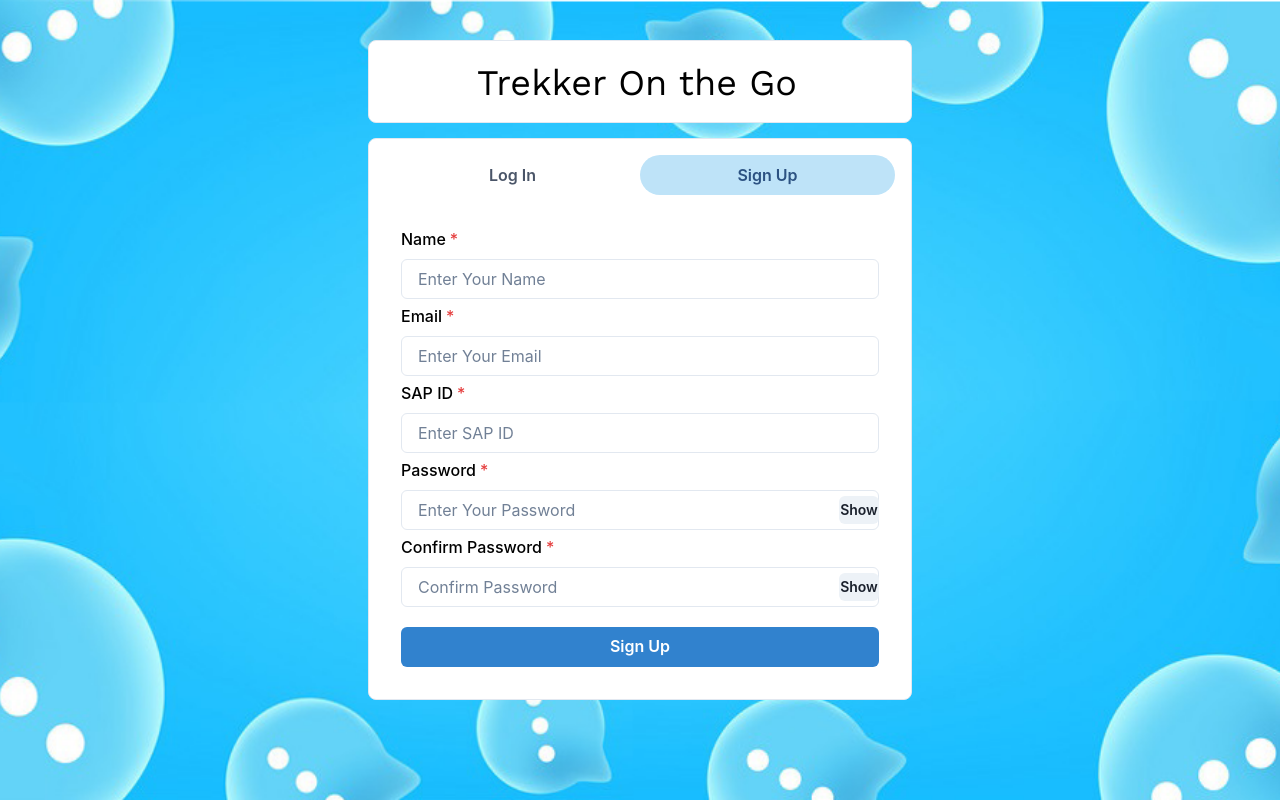
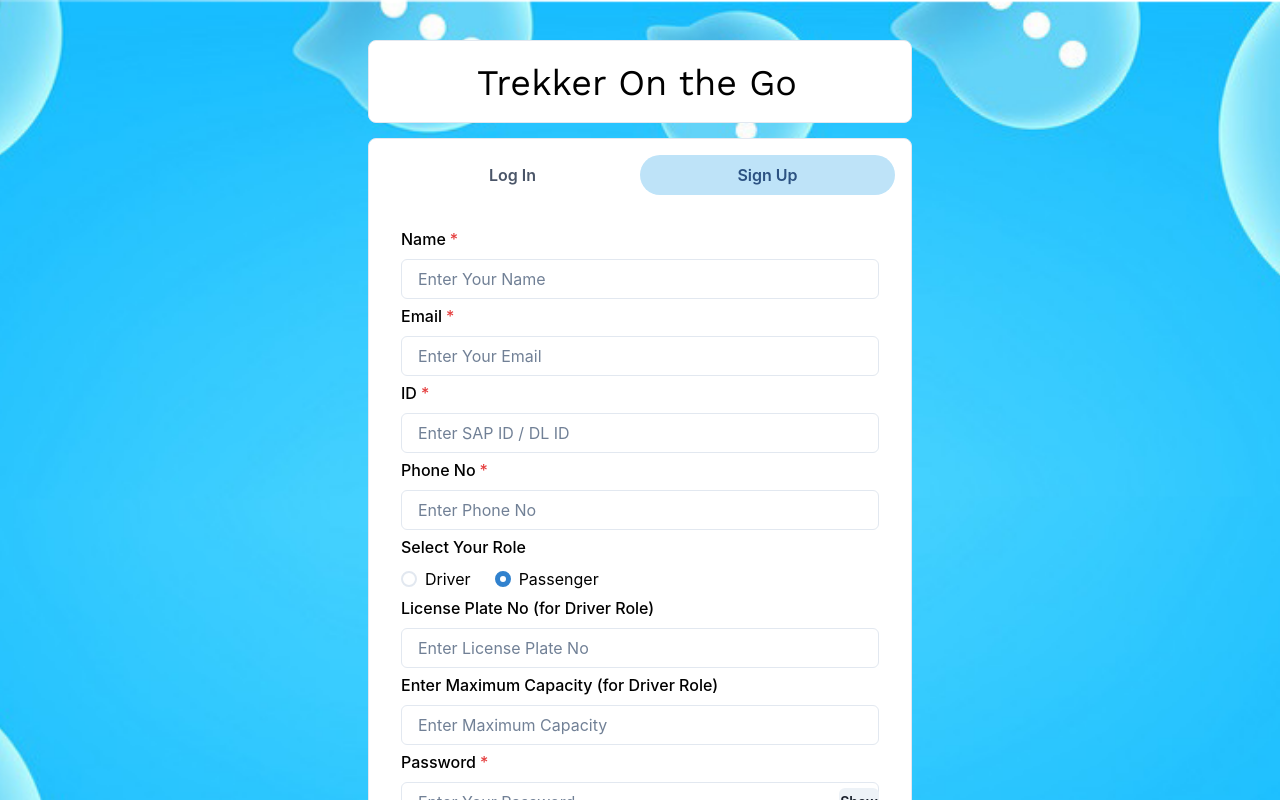
Before and after one commit to DivyaDarshanTiwari/Trekker-On-the-Go, a React (Create React App) app in the folder frontend/: page / in a window 1280 px wide. Both pictures are taken after a click on the tab "Sign Up". Shown: the top 800 px of the page. Built offline with nearby package versions, Linux system fonts and the light colour scheme.

Commit message:
Signup form made according to database schema

```diff
--- a/frontend/src/components/Authentication/Signup.js
+++ b/frontend/src/components/Authentication/Signup.js
@@ -1,11 +1,26 @@
-import { Button, FormControl, FormLabel, Input, InputGroup, InputRightElement, VStack } from '@chakra-ui/react'
-import React, { useState } from 'react'
+import {
+  Button,
+  FormControl,
+  FormLabel,
+  HStack,
+  Input,
+  InputGroup,
+  InputRightElement,
+  Radio,
+  RadioGroup,
+  VStack,
+} from "@chakra-ui/react";
+import React, { useState } from "react";
 
 const Signup = () => {
   const [show, setShow] = useState(false);
   const [name, setName] = useState();
   const [email, setEmail] = useState();
-    const [sapid, setSapid] = useState();
+  const [id, setId] = useState();
+  const [phone, setPhone] = useState();
+  const [role, setRole] = useState();
+  const [license, setLicense] = useState();
+  const [capacity, setCapacity] = useState();
   const [password, setPassword] = useState();
   const [confirmpassword, setConfirmpassword] = useState();
 
@@ -14,68 +29,105 @@ const Signup = () => {
   const submitHandler = () => {};
 
   return (
-        <VStack spacing={'5px'} color={'black'}>
-            <FormControl id='first-name' isRequired>
+    <VStack spacing={"5px"} color={"black"}>
+      <FormControl id="first-name" isRequired>
         <FormLabel>Name</FormLabel>
         <Input
-                    placeholder='Enter Your Name'
-                    onChange={(e)=>setName(e.target.value)}
+          placeholder="Enter Your Name"
+          onChange={(e) => setName(e.target.value)}
         />
       </FormControl>
-            <FormControl id='email' isRequired>
+      <FormControl id="email" isRequired>
         <FormLabel>Email</FormLabel>
         <Input
-                    placeholder='Enter Your Email'
-                    onChange={(e)=>setEmail(e.target.value)}
+          placeholder="Enter Your Email"
+          onChange={(e) => setEmail(e.target.value)}
         />
       </FormControl>
-            <FormControl id='sapid' isRequired>
-                <FormLabel>SAP ID</FormLabel>
+      <FormControl id="id" isRequired>
+        <FormLabel>ID</FormLabel>
         <Input
-                    placeholder='Enter SAP ID'
-                    onChange={(e)=>setSapid(e.target.value)}
+          placeholder="Enter SAP ID / DL ID"
+          onChange={(e) => setId(e.target.value)}
         />
       </FormControl>
-            <FormControl id='password' isRequired>
+      <FormControl id="phone" isRequired>
+        <FormLabel>Phone No</FormLabel>
+        <Input
+          placeholder="Enter Phone No"
+          onChange={(e) => setPhone(e.target.value)}
+        />
+      </FormControl>
+      {/* <FormControl id="role" isRequired>
+        <FormLabel>Role (Driver or Passenger)</FormLabel>
+        <Input
+          placeholder="Enter Role"
+          onChange={(e) => setRole(e.target.value)}
+        />
+      </FormControl> */}
+      <FormControl as={"fieldset"}>
+        <FormLabel as="legend">Select Your Role</FormLabel>
+        <RadioGroup defaultValue="Passenger">
+          <HStack spacing="24px">
+            <Radio value="Driver">Driver</Radio>
+            <Radio value="Passenger">Passenger</Radio>
+          </HStack>
+        </RadioGroup>
+      </FormControl>
+      <FormControl id="license">
+        <FormLabel>License Plate No (for Driver Role)</FormLabel>
+        <Input
+          placeholder="Enter License Plate No"
+          onChange={(e) => setLicense(e.target.value)}
+        />
+      </FormControl>
+      <FormControl id="capacity">
+        <FormLabel>Enter Maximum Capacity (for Driver Role)</FormLabel>
+        <Input
+          placeholder="Enter Maximum Capacity"
+          onChange={(e) => setCapacity(e.target.value)}
+        />
+      </FormControl>
+      <FormControl id="password" isRequired>
         <FormLabel>Password</FormLabel>
         <InputGroup>
           <Input
-                        type={show ? 'text' : 'password'}
-                        placeholder='Enter Your Password'
-                        onChange={(e)=>setPassword(e.target.value)}
+            type={show ? "text" : "password"}
+            placeholder="Enter Your Password"
+            onChange={(e) => setPassword(e.target.value)}
           />
           <InputRightElement>
-                        <Button h={'1.75rem'} size={'sm'} onClick={handleClick}>
+            <Button h={"1.75rem"} size={"sm"} onClick={handleClick}>
               {show ? "Hide" : "Show"}
             </Button>
           </InputRightElement>
         </InputGroup>
       </FormControl>
-            <FormControl id='confirmpassword' isRequired>
+      <FormControl id="confirmpassword" isRequired>
         <FormLabel>Confirm Password</FormLabel>
         <InputGroup>
           <Input
-                        type={show ? 'text' : 'password'}
-                        placeholder='Confirm Password'
-                        onChange={(e)=>setConfirmpassword(e.target.value)}
+            type={show ? "text" : "password"}
+            placeholder="Confirm Password"
+            onChange={(e) => setConfirmpassword(e.target.value)}
           />
           <InputRightElement>
-                        <Button h={'1.75rem'} size={'sm'} onClick={handleClick}>
+            <Button h={"1.75rem"} size={"sm"} onClick={handleClick}>
               {show ? "Hide" : "Show"}
             </Button>
           </InputRightElement>
         </InputGroup>
       </FormControl>
       <Button
-                colorScheme='blue'
-                width={'100%'}
-                style={{marginTop: 15}}
+        colorScheme="blue"
+        width={"100%"}
+        style={{ marginTop: 15 }}
         onClick={submitHandler}
       >
         Sign Up
       </Button>
     </VStack>
-    )
-}
+  );
+};
 
-export default Signup
+export default Signup;
```
Lines whose indentation alone changed are shown as unchanged.
